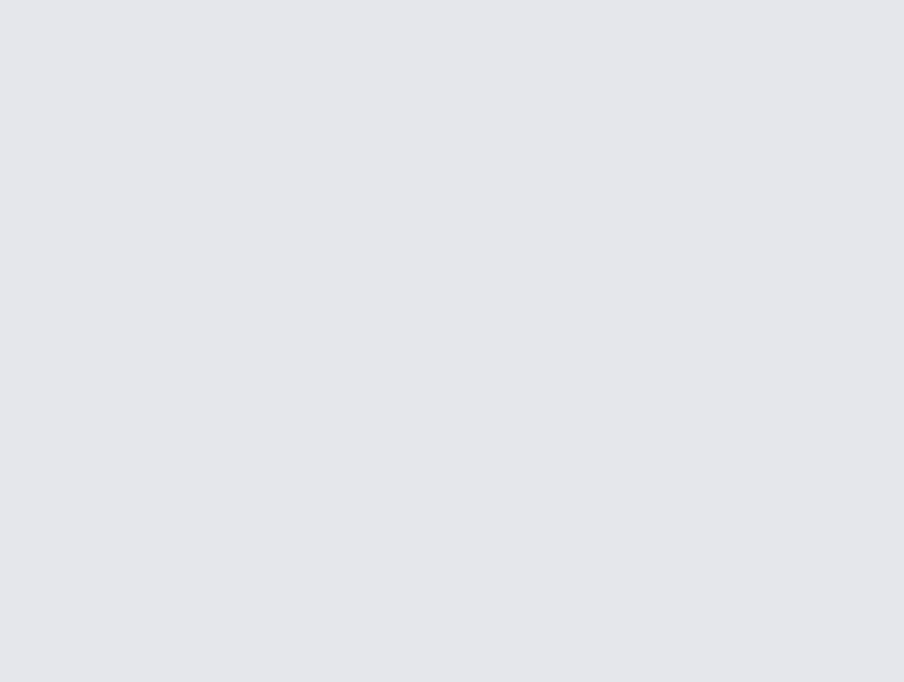
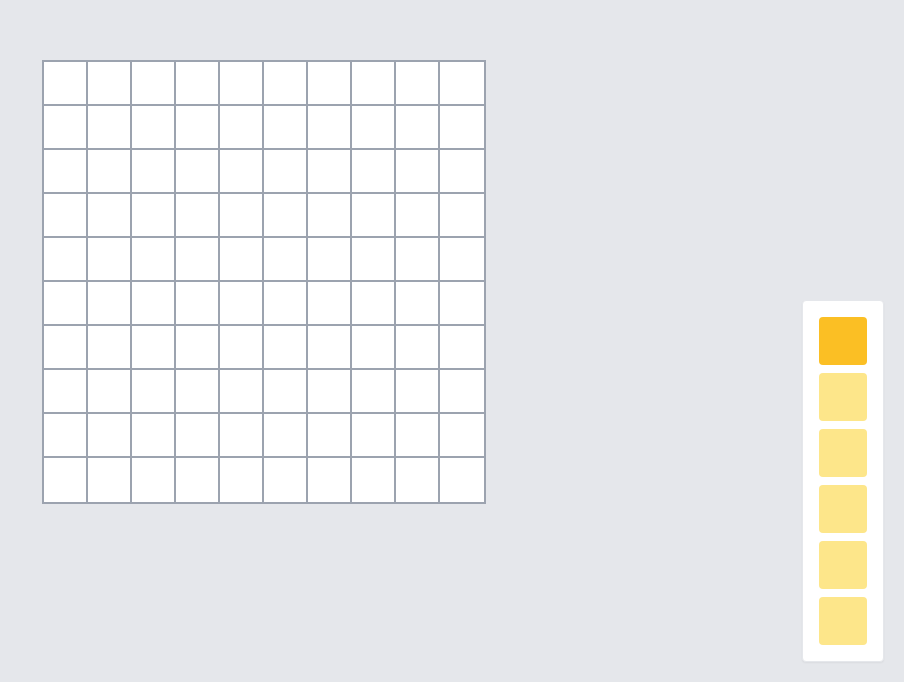
Before and after one commit to stevecochrane/dungeon-map, a React app: page / in a window 1280 px wide. Shown: the part 118-800 px from the top of the page, without its empty margins (376-1280 px from the left). Built offline with nearby package versions, Linux system fonts and the light colour scheme.

Commit message:
Update Tailwind purge config to process TSX files

```diff
--- a/tailwind.config.js
+++ b/tailwind.config.js
@@ -1,6 +1,6 @@
 module.exports = {
   mode: "jit",
-  purge: ["./src/templates/**/*.html", "./src/components/**/*.js"],
+  purge: ["./src/templates/**/*.html", "./src/components/**/*.tsx"],
   theme: {
     extend: {
       inset: {
```
